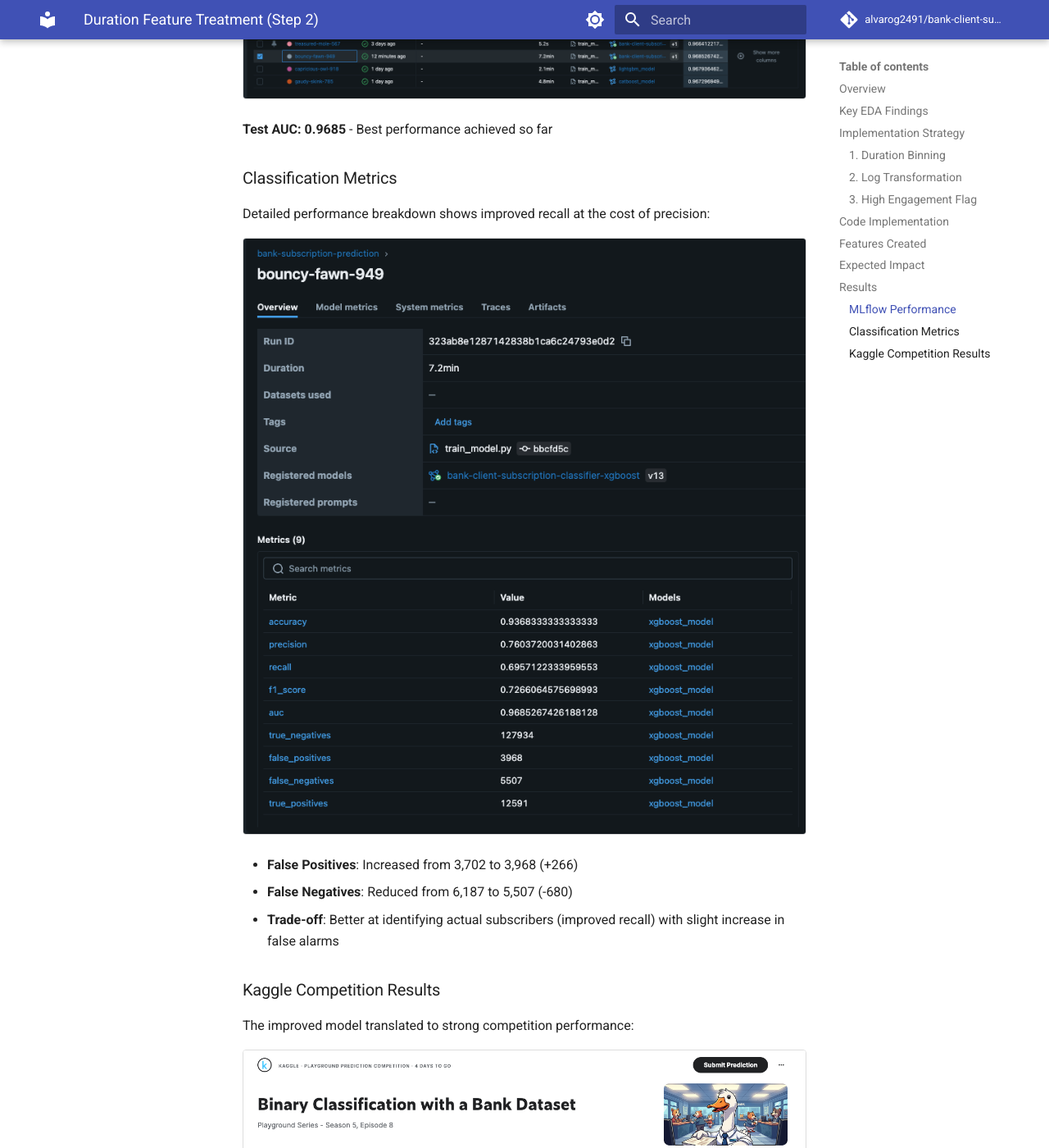
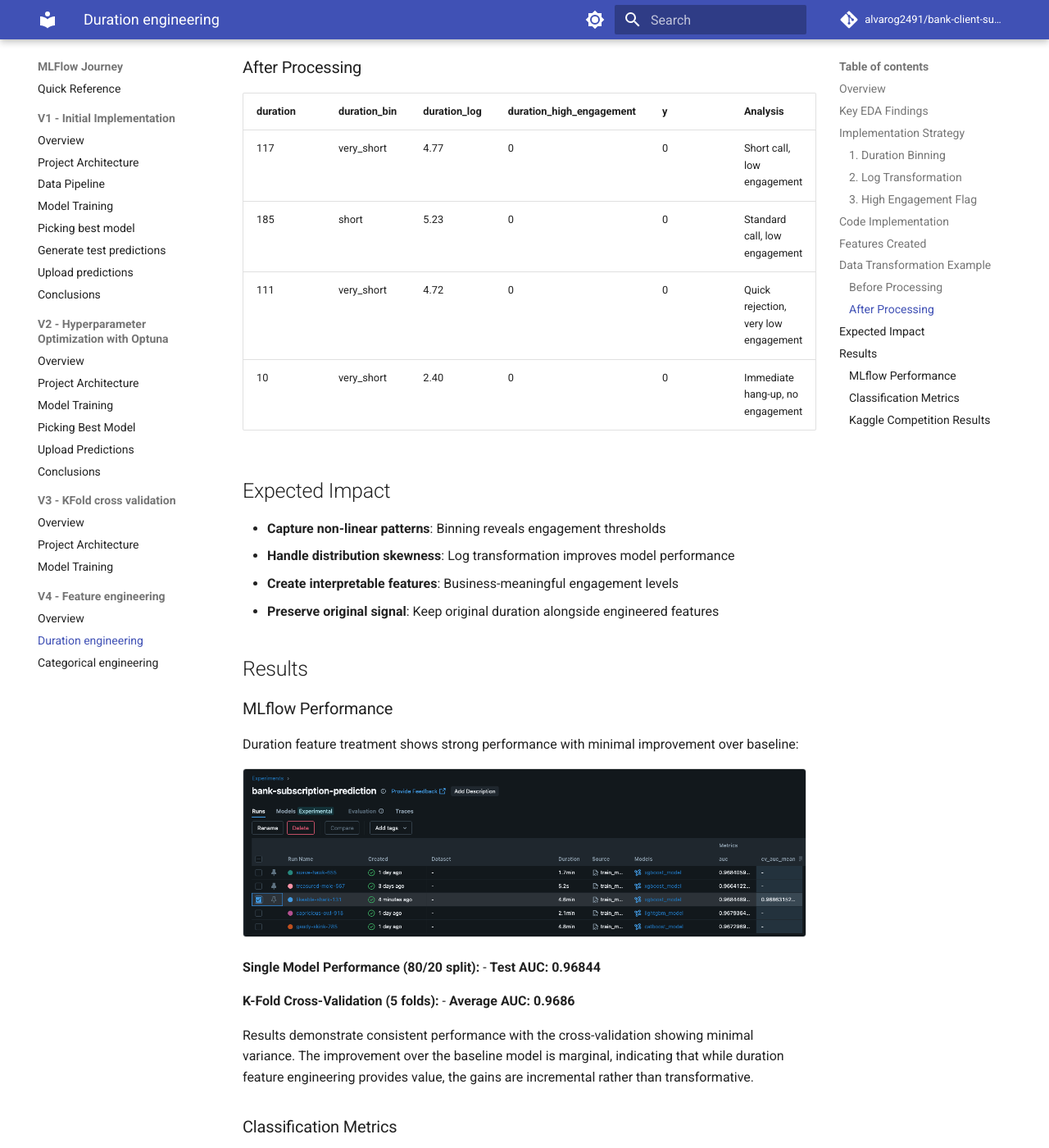
Before and after one commit to alvarog2491/bank-client-subscription-classifier, an MkDocs documentation site: the page built from docs/docs/mlflow/v4/02_duration_feature_treatment.md, in a window 1280 px wide and 1400 px high, scrolled down 2311 px. Shown: the whole window at 82% size. Built offline with MkDocs 1.6.1 and Material for MkDocs 9.7.7, drawn with Linux system fonts in a browser that asks for light colours; comment, search, counter and statistics services are not loaded; some of the changed text lies outside the part shown.

Commit message:
docs: Created for Duration Feature treatment

```diff
--- a/docs/docs/mlflow/v3/02_duration_feature_treatment.md
+++ b/docs/docs/mlflow/v4/02_duration_feature_treatment.md
@@ -15,6 +15,7 @@
 
 ### 1. Duration Binning
 Created categorical bins based on engagement patterns:
+
 - `very_short` (0-120s): Quick rejections
 - `short` (120-300s): Standard interactions
 - `medium` (300-600s): Engaged prospects
@@ -58,6 +59,25 @@
 | `duration_log` | Numerical | Log-transformed duration to handle skewness |
 | `duration_high_engagement` | Binary | Flag for calls > 300 seconds |
 
+## Data Transformation Example
+
+### Before Processing
+| duration | y | Description |
+|----------|---|-------------|
+| 117      | 0 | 117 seconds, no subscription |
+| 185      | 0 | 185 seconds, no subscription |
+| 111      | 0 | 111 seconds, no subscription |
+| 10       | 0 | 10 seconds, no subscription |
+
+### After Processing
+| duration | duration_bin | duration_log | duration_high_engagement | y | Analysis |
+|----------|--------------|--------------|-------------------------|---|----------|
+| 117      | very_short   | 4.77         | 0                       | 0 | Short call, low engagement |
+| 185      | short        | 5.23         | 0                       | 0 | Standard call, low engagement |
+| 111      | very_short   | 4.72         | 0                       | 0 | Quick rejection, very low engagement |
+| 10       | very_short   | 2.40         | 0                       | 0 | Immediate hang-up, no engagement |
+
+
 ## Expected Impact
 
 - **Capture non-linear patterns**: Binning reveals engagement thresholds
@@ -68,13 +88,19 @@
 ## Results
 
 ### MLflow Performance
-Duration feature treatment delivered the best AUC results to date:
+Duration feature treatment shows strong performance with minimal improvement over baseline:
 
 <a href="../images/02_mlflow_duration.png" target="_blank">
   <img src="../images/02_mlflow_duration.png" alt="MLflow Results - Duration Treatment" width="800" style="cursor: pointer; border: 1px solid #ddd; border-radius: 4px; transition: 0.3s;" onmouseover="this.style.opacity='0.8'" onmouseout="this.style.opacity='1'">
 </a>
 
-**Test AUC: 0.9685** - Best performance achieved so far
+**Single Model Performance (80/20 split):**
+- **Test AUC: 0.96844**
+
+**K-Fold Cross-Validation (5 folds):**
+- **Average AUC: 0.9686**
+
+Results demonstrate consistent performance with the cross-validation showing minimal variance. The improvement over the baseline model is marginal, indicating that while duration feature engineering provides value, the gains are incremental rather than transformative.
 
 ### Classification Metrics
 Detailed performance breakdown shows improved recall at the cost of precision:
@@ -83,9 +109,9 @@
   <img src="../images/02_mlflow_duration_metrics.png" alt="MLflow Duration Treatment Metrics" width="800" style="cursor: pointer; border: 1px solid #ddd; border-radius: 4px; transition: 0.3s;" onmouseover="this.style.opacity='0.8'" onmouseout="this.style.opacity='1'">
 </a>
 
-- **False Positives**: Increased from 3,702 to 3,968 (+266)
-- **False Negatives**: Reduced from 6,187 to 5,507 (-680)
-- **Trade-off**: Better at identifying actual subscribers (improved recall) with slight increase in false alarms
+- **False Positives**: Increased from 3,702 to 5,374 (+1,672)
+- **False Negatives**: Reduced from 6,187 to 4,409 (-1,778)
+- **Trade-off**: Better at identifying actual subscribers (improved recall) with increased false alarms
 
 ### Kaggle Competition Results
 The improved model translated to strong competition performance:
```
Also changed, not shown: docs/docs/mlflow/v3/03_categorical_feature_engineering.md (deleted, +0 -6 lines), docs/docs/mlflow/v3/04_numerical_feature_enhancements.md (deleted, +0 -3 lines), docs/docs/mlflow/v3/05_feature_interactions.md (deleted, +0 -3 lines), docs/docs/mlflow/v4/01_overview.md (added, +20 -0 lines), docs/docs/mlflow/v3/images/02_mlflow_duration.png (deleted), docs/docs/mlflow/v3/images/02_mlflow_duration_metrics.png (deleted), docs/docs/mlflow/v4/images/02_duration_treatment_kaggle_submit.png (renamed from docs/docs/mlflow/v3/images/02_duration_treatment_kaggle_submit.png), docs/docs/mlflow/v4/images/02_mlflow_duration.png (added), docs/docs/mlflow/v4/images/02_mlflow_duration_metrics.png (added).
